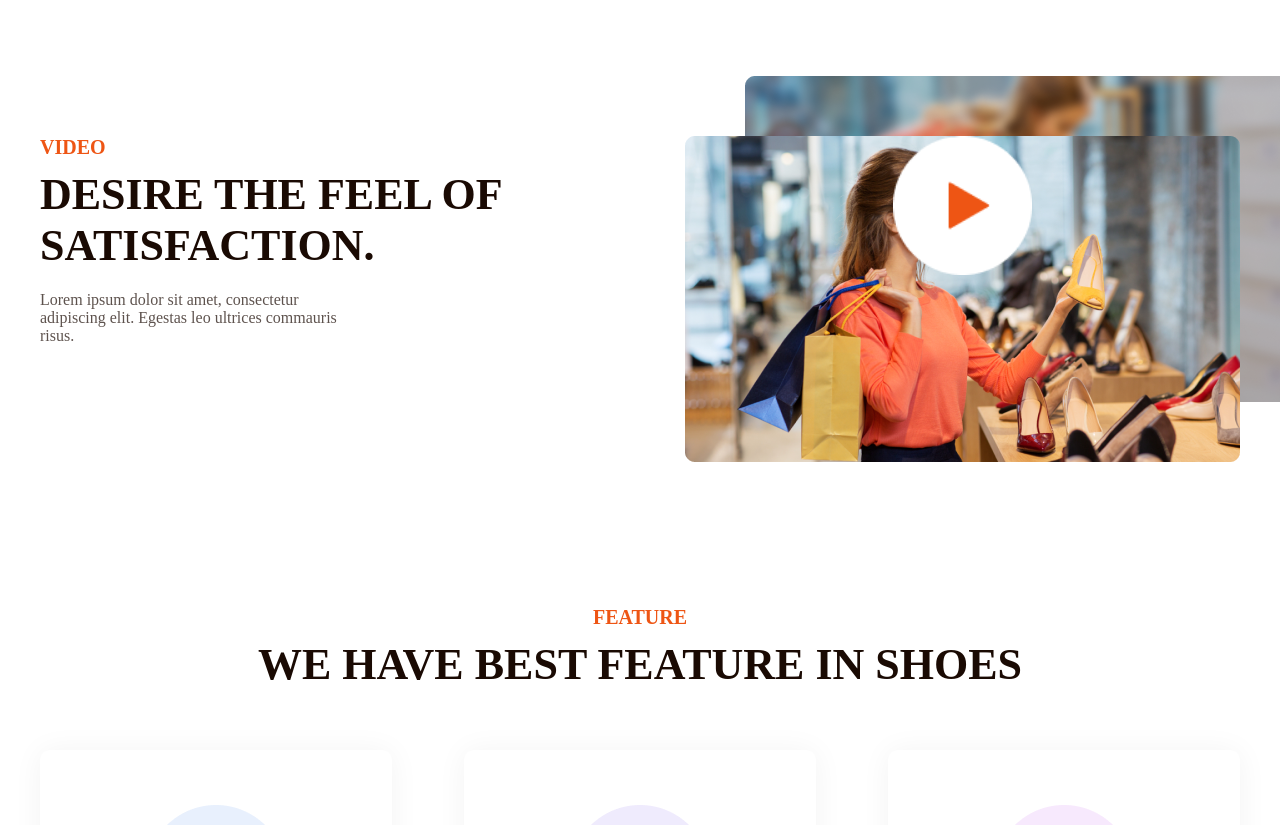
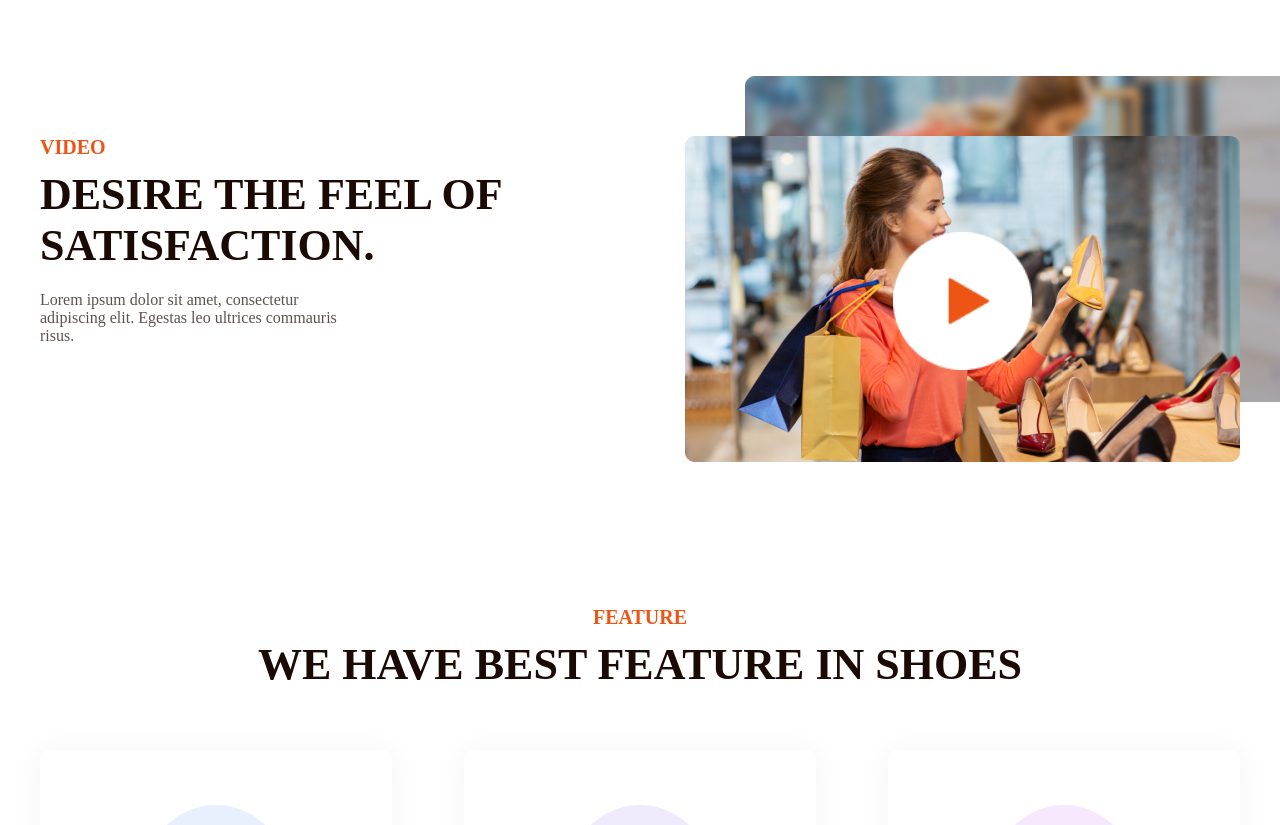
Before and after one commit to Pasholka/puma, a plain HTML site: page index.html in a window 1280 px wide. Shown: the part 820-1645 px from the top of the page. Drawn offline with nearby package versions, Linux system fonts and the light colour scheme.

Commit message:
Update style.css

```diff
--- a/assets/css/style.css
+++ b/assets/css/style.css
@@ -376,6 +376,7 @@ h2 {
   top: 0px;
   right: 0px;
   left: 0px;
+  bottom: 0px;
   margin: auto;
   width: 25%;
 }
```
